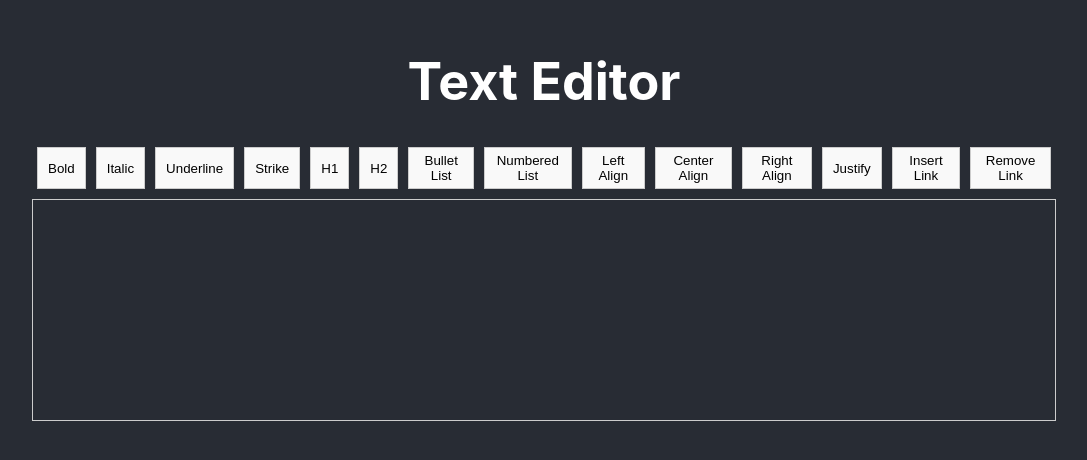
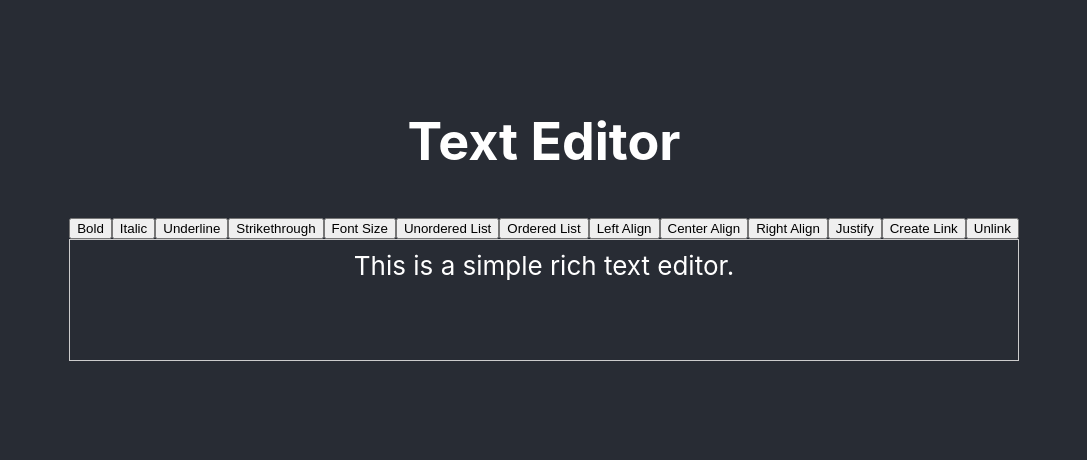
Before and after one commit to AnishPatil2495/HTML-Text-editor, a React (Create React App) app: page / in a window 1280 px wide. Shown: the part 182-642 px from the top of the page, without its empty margins (96-1183 px from the left). Built offline with nearby package versions, Linux system fonts and the light colour scheme.

Commit message:
removed execCommand

```diff
--- a/src/TextEditor.jsx
+++ b/src/TextEditor.jsx
@@ -11,68 +11,134 @@ export const maintainCaretPosition = (event) => {
 };
 
 const TextEditor = () => {
-  const [content, setContent] = useState("");
-  const editorRef = useRef(null);
+  const [editorContent, setEditorContent] = useState(
+    "<div>This is a simple rich text editor.</div>"
+  );
 
-  useEffect(() => {
-    const editor = editorRef.current;
-    if (editor) {
-      editor.contentEditable = true;
-      editor.addEventListener("input", handleInput);
-    }
-    return () => {
-      if (editor) {
-        editor.removeEventListener("input", handleInput);
-      }
-    };
-  }, []);
+  const applyStyle = (tag, style = {}) => {
+    const selection = window.getSelection();
+    if (!selection.rangeCount) return;
 
-  const handleInput = (e) => {
-    maintainCaretPosition(e);
-    setContent(e.target.innerHTML);
+    const range = selection.getRangeAt(0);
+    const selectedText = range.extractContents();
+    const span = document.createElement(tag);
+
+    Object.keys(style).forEach((key) => {
+      span.style[key] = style[key];
+    });
+
+    span.appendChild(selectedText);
+    range.insertNode(span);
+    setEditorContent(document.getElementById("editor").innerHTML);
   };
 
-  const execCommand = (command) => {
-    document.execCommand(command, false, null);
+  const removeStyle = (tag) => {
+    const selection = window.getSelection();
+    if (!selection.rangeCount) return;
+
+    const range = selection.getRangeAt(0);
+    const parent = selection.anchorNode.parentNode;
+
+    if (parent.tagName === tag.toUpperCase()) {
+      const text = document.createTextNode(parent.innerText);
+      parent.parentNode.replaceChild(text, parent);
+      setEditorContent(document.getElementById("editor").innerHTML);
+    }
   };
 
-  const execCommandWithValue = (command, value) => {
-    document.execCommand(command, false, value);
+  const toggleStyle = (tag, style = {}) => {
+    const selection = window.getSelection();
+    if (!selection.rangeCount) return;
+
+    const parent = selection.anchorNode.parentNode;
+    if (parent.tagName === tag.toUpperCase()) {
+      removeStyle(tag);
+    } else {
+      applyStyle(tag, style);
+    }
+  };
+
+  const changeFontSize = () => {
+    toggleStyle("span", { fontSize: "24px" });
+  };
+
+  const toggleList = (listType) => {
+    const selection = window.getSelection();
+    if (!selection.rangeCount) return;
+
+    const range = selection.getRangeAt(0);
+    const parent = selection.anchorNode.parentNode;
+
+    if (parent.tagName === listType.toUpperCase()) {
+      // Unwrap the list item
+      const list = parent.parentNode;
+      const fragment = document.createDocumentFragment();
+      while (list.firstChild) {
+        fragment.appendChild(list.firstChild);
+      }
+      list.parentNode.replaceChild(fragment, list);
+    } else {
+      // Wrap selected text in a list
+      const list = document.createElement(listType);
+      const listItem = document.createElement("li");
+      listItem.appendChild(range.extractContents());
+      list.appendChild(listItem);
+      range.insertNode(list);
+    }
+    setEditorContent(document.getElementById("editor").innerHTML);
+  };
+
+  const justifyText = (alignment) => {
+    toggleStyle("div", { textAlign: alignment });
+  };
+
+  const createLink = () => {
+    const url = prompt("Enter the URL");
+    if (!url) return;
+
+    const selection = window.getSelection();
+    if (!selection.rangeCount) return;
+
+    const range = selection.getRangeAt(0);
+    const anchor = document.createElement("a");
+    anchor.href = url;
+    anchor.appendChild(range.extractContents());
+    range.insertNode(anchor);
+    setEditorContent(document.getElementById("editor").innerHTML);
+  };
+
+  const unlink = () => {
+    removeStyle("a");
   };
 
   return (
-    <div className="text-editor">
-      <div className="toolbar">
-        <button onClick={() => execCommand("bold")}>Bold</button>
-        <button onClick={() => execCommand("italic")}>Italic</button>
-        <button onClick={() => execCommand("underline")}>Underline</button>
-        <button onClick={() => execCommand("strikeThrough")}>Strike</button>
-        <button onClick={() => execCommandWithValue("formatBlock", "h1")}>
-          H1
-        </button>
-        <button onClick={() => execCommandWithValue("formatBlock", "h2")}>
-          H2
-        </button>
-        <button onClick={() => execCommand("insertUnorderedList")}>
-          Bullet List
-        </button>
-        <button onClick={() => execCommand("insertOrderedList")}>
-          Numbered List
-        </button>
-        <button onClick={() => execCommand("justifyLeft")}>Left Align</button>
-        <button onClick={() => execCommand("justifyCenter")}>
-          Center Align
-        </button>
-        <button onClick={() => execCommand("justifyRight")}>Right Align</button>
-        <button onClick={() => execCommand("justifyFull")}>Justify</button>
-        <button onClick={() => execCommand("createLink")}>Insert Link</button>
-        <button onClick={() => execCommand("unlink")}>Remove Link</button>
+    <div>
+      <div>
+        <button onClick={() => toggleStyle("b")}>Bold</button>
+        <button onClick={() => toggleStyle("i")}>Italic</button>
+        <button onClick={() => toggleStyle("u")}>Underline</button>
+        <button onClick={() => toggleStyle("strike")}>Strikethrough</button>
+        <button onClick={changeFontSize}>Font Size</button>
+        <button onClick={() => toggleList("ul")}>Unordered List</button>
+        <button onClick={() => toggleList("ol")}>Ordered List</button>
+        <button onClick={() => justifyText("left")}>Left Align</button>
+        <button onClick={() => justifyText("center")}>Center Align</button>
+        <button onClick={() => justifyText("right")}>Right Align</button>
+        <button onClick={() => justifyText("justify")}>Justify</button>
+        <button onClick={createLink}>Create Link</button>
+        <button onClick={unlink}>Unlink</button>
       </div>
       <div
-        ref={editorRef}
-        className="editor"
-        dangerouslySetInnerHTML={{ __html: content }}
-      ></div>
+        id="editor"
+        contentEditable
+        dangerouslySetInnerHTML={{ __html: editorContent }}
+        style={{
+          border: "1px solid #ccc",
+          padding: "10px",
+          minHeight: "100px",
+        }}
+        onInput={(e) => setEditorContent(e.currentTarget.innerHTML)}
+      />
     </div>
   );
 };
```
